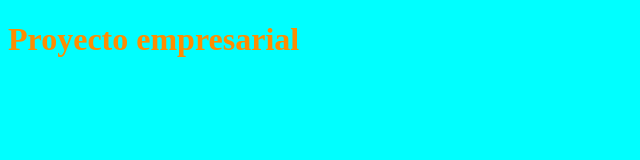
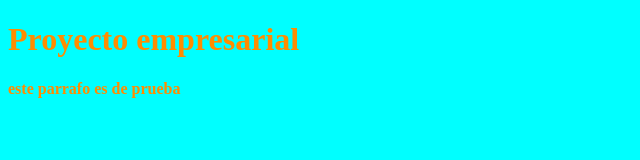
Before and after one commit to manuellopez012/CursoGit, a plain HTML site: page Index.html in a window 1280 px wide. Shown: the whole page, without its empty margins (0-640 px from the left). Drawn offline with Linux system fonts and the light colour scheme.

Commit message:
agrego parrafo index

```diff
--- a/Index.html
+++ b/Index.html
@@ -9,5 +9,7 @@
 
 <body>
 <h1>Proyecto empresarial</h1>
+
+<p> este parrafo es de prueba</p>
 </body>
 </html>
```
